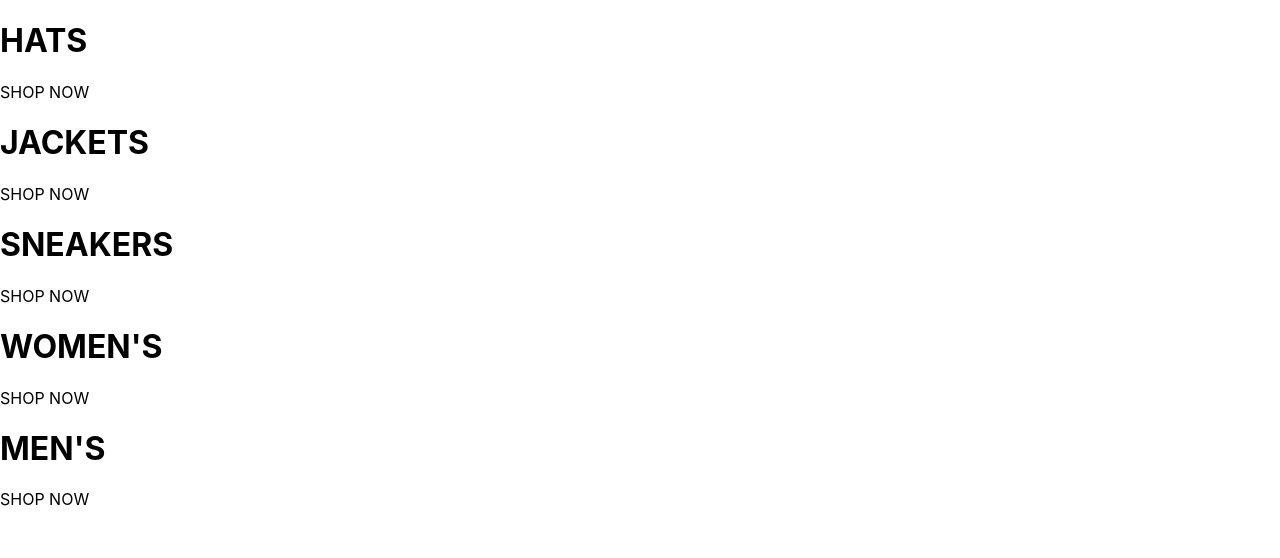
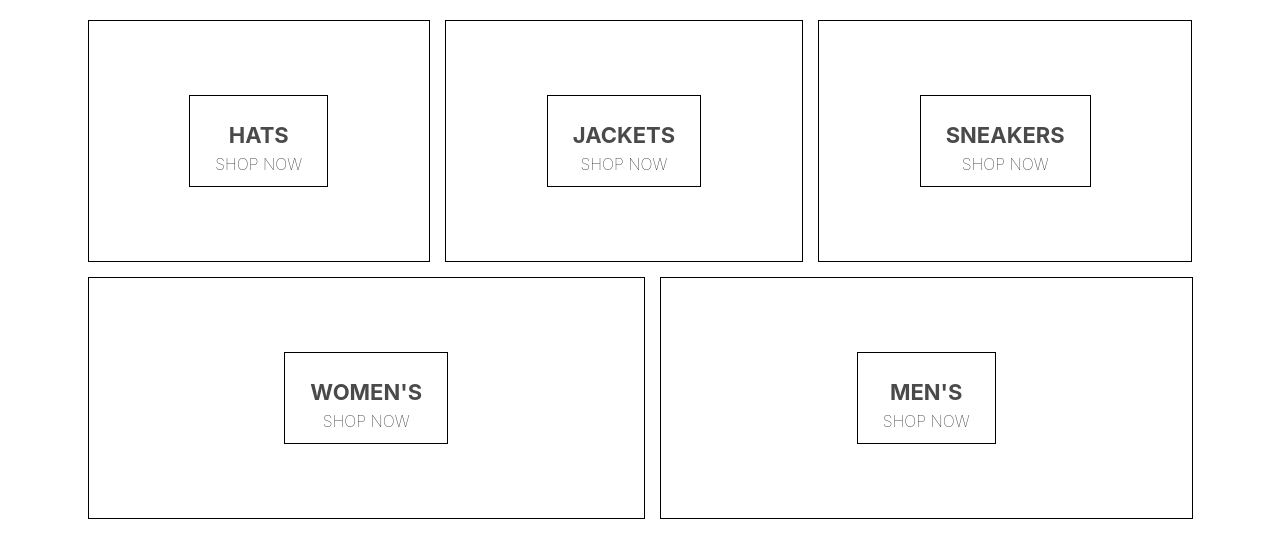
Before and after one commit to hildakh/ChicNGlam, a React (Create React App) app: page / in a window 1280 px wide. Shown: the top 558 px of the page. Built offline with nearby package versions, Linux system fonts and the light colour scheme; the HTML template or start-up script is replaced by a standard one.

Commit message:
styling fixed. yarn packages reinstalled to solve conflict

```diff
--- a/src/HomePage.jsx
+++ b/src/HomePage.jsx
@@ -1,4 +1,5 @@
 import React from "react";
+import './HomePage.styles.scss';
 
 const HomePage = () => (
   <div className="homepage">
--- /dev/null
+++ b/src/HomePage.styles.scss
@@ -0,0 +1,54 @@
+.homepage {
+  display: flex;
+  flex-direction: column;
+  align-items: center;
+  padding: 20px 80px;
+}
+
+.directory-menu {
+  width: 100%;
+  display: flex;
+  flex-wrap: wrap;
+  justify-content: space-between;
+}
+
+.menu-item {
+  min-width: 30%;
+  height: 240px;
+  flex: 1 1 auto;
+  display: flex;
+  align-items: center;
+  justify-content: center;
+  border: 1px solid black;
+  margin: 0 7.5px 15px;
+
+  &:first-child {
+    margin-right: 7.5px;
+  }
+
+  &:last-child {
+    margin-left: 7.5px;
+  }
+
+  .content {
+    height: 90px;
+    padding: 0 25px;
+    display: flex;
+    flex-direction: column;
+    align-items: center;
+    justify-content: center;
+    border: 1px solid black;
+
+    .title {
+      font-weight: bold;
+      margin-bottom: 6px;
+      font-size: 22px;
+      color: #4a4a4a;
+    }
+
+    .subtitle {
+      font-weight: lighter;
+      font-size: 16px;
+    }
+  }
+}
```
Also changed, not shown: 1 other file (tests, documents, lock files or other folders).
